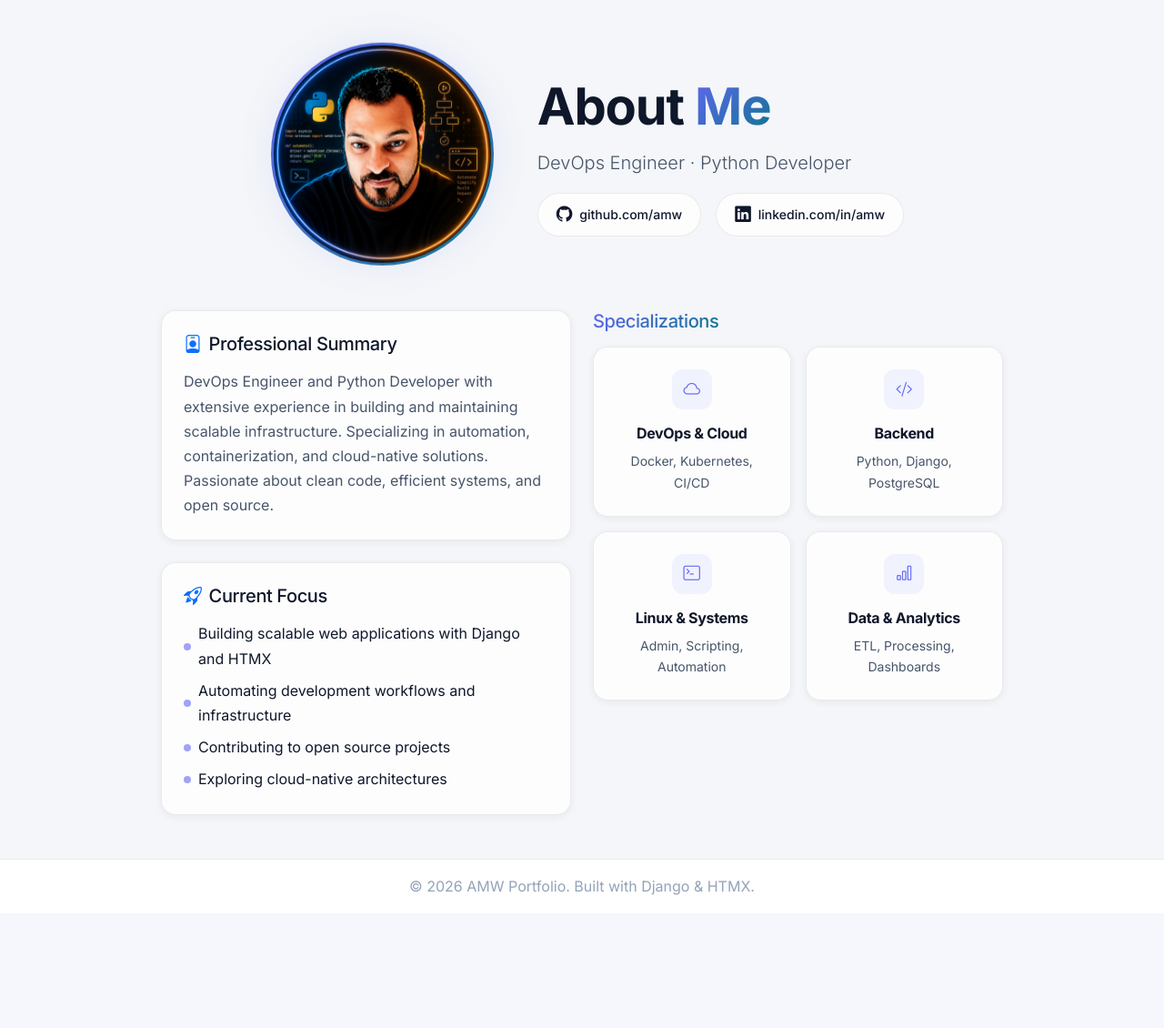
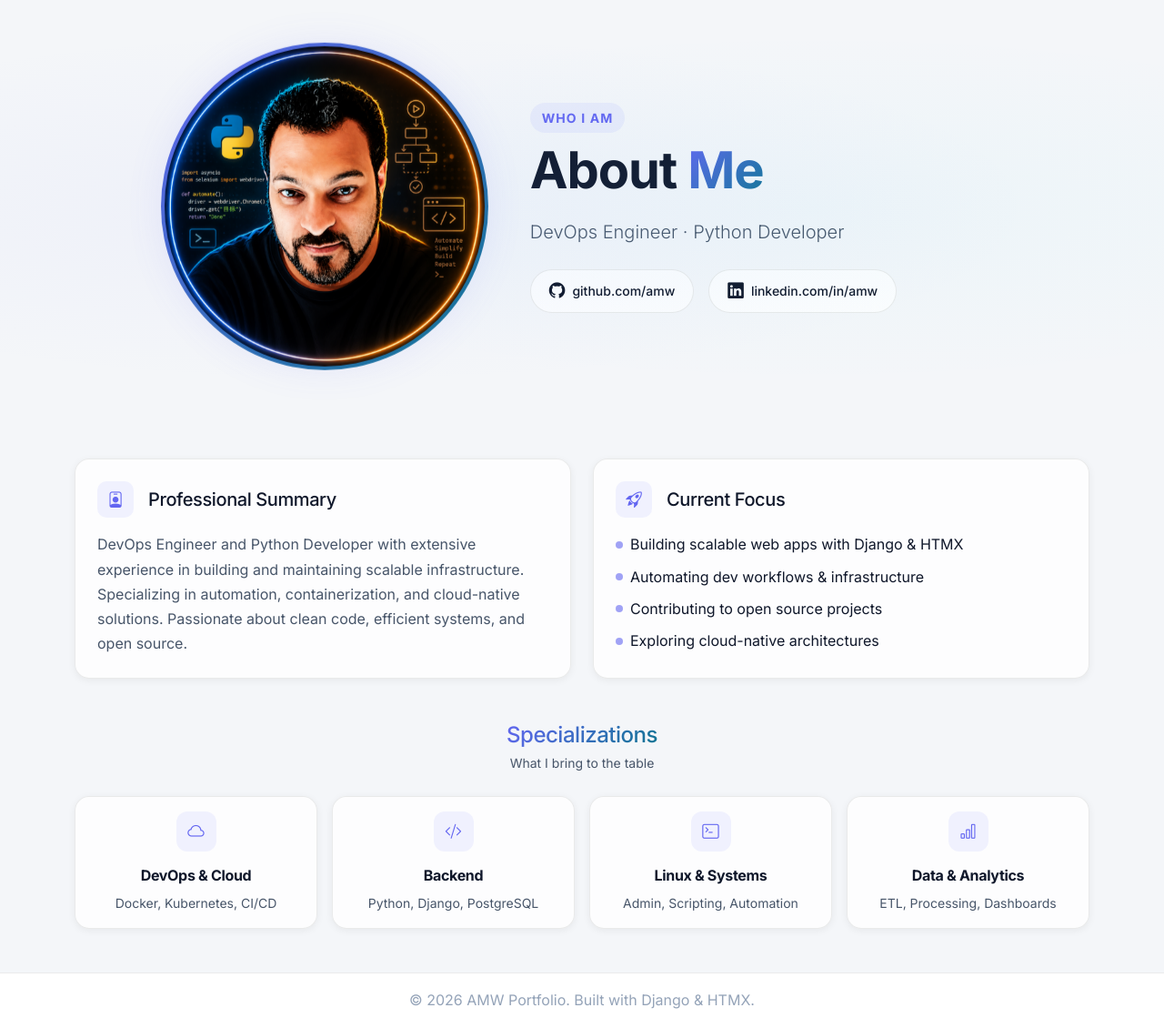
Before and after one commit to AMW-Web-Dev/AMW-ShowCases, a Django app: page /about/ in a window 1280 px wide. Shown: the part 70-1200 px from the top of the page at 91% size. Before the commit the page ends 1054 px from the top, so only its background shows below. Run offline with Django 5.2, Linux system fonts and the light colour scheme; data comes from the database, SQL or seed files in the repository; some libraries are stand-ins or nearby versions.

Commit message:
Complete about page redesign — banner + content cards
New layout:

- Top banner with subtle gradient glow background

  - 'Who I Am' badge, 360px avatar ring, heading, social tags on the right

- Below banner: Professional Summary + Current Focus as side-by-side cards with section icons

- Below: centered Specializations 4-col grid

Ultraworked with [Sisyphus](https://github.com/code-yeongyu/oh-my-openagent)

Co-authored-by: Sisyphus <clio-agent@sisyphuslabs.ai>

```diff
--- a/static/css/custom.css
+++ b/static/css/custom.css
@@ -683,6 +683,72 @@ section {
   opacity: 0.6;
 }
 
+/* ─── About Page ─── */
+.about-banner {
+  position: relative;
+  overflow: hidden;
+}
+
+.about-banner::before {
+  content: '';
+  position: absolute;
+  inset: 0;
+  background: radial-gradient(ellipse at 30% 50%, rgba(129, 140, 248, 0.06) 0%, transparent 60%),
+              radial-gradient(ellipse at 70% 50%, rgba(34, 211, 238, 0.04) 0%, transparent 60%);
+  pointer-events: none;
+}
+
+.about-avatar-ring {
+  width: 360px;
+  height: 360px;
+  border-radius: 50%;
+  background: var(--gradient-primary);
+  padding: 4px;
+  box-shadow: var(--glow-indigo);
+  animation: float 6s ease-in-out infinite;
+  margin: 0 auto;
+}
+
+.about-avatar-ring img {
+  width: 100%;
+  height: 100%;
+  border-radius: 50%;
+  object-fit: cover;
+  display: block;
+}
+
+.about-badge {
+  display: inline-flex;
+  align-items: center;
+  gap: 0.4rem;
+  padding: 0.3rem 0.8rem;
+  border-radius: 100px;
+  background: rgba(129, 140, 248, 0.1);
+  color: var(--accent-indigo);
+  letter-spacing: 0.08em;
+}
+
+.about-section-icon {
+  width: 40px;
+  height: 40px;
+  border-radius: 10px;
+  display: inline-flex;
+  align-items: center;
+  justify-content: center;
+  font-size: 1.1rem;
+  flex-shrink: 0;
+  background: rgba(129, 140, 248, 0.1);
+  color: var(--accent-indigo);
+}
+
+/* Responsive avatar */
+@media (max-width: 575.98px) {
+  .about-avatar-ring {
+    width: min(260px, 80vw);
+    height: min(260px, 80vw);
+  }
+}
+
 /* ─── Project Cards ─── */
 .project-card .card-footer {
   display: flex;
--- a/templates/core/about.html
+++ b/templates/core/about.html
@@ -4,22 +4,25 @@
 {% block title %}About — AMW Portfolio{% endblock %}
 
 {% block content %}
+
+{# ─── Profile Banner ─── #}
+<div class="about-banner">
     <div class="container py-5">
-
-    {# Profile Header — image left, text right, centered as one block #}
-    <div class="row justify-content-center mb-5 reveal">
-        <div class="col-xl-9 col-xxl-8">
-            <div class="row g-5 align-items-stretch justify-content-center">
-                <div class="col-sm-8 col-md-5 col-lg-4">
-                    <div class="avatar-ring mx-auto" style="width: min(360px, 100%); height: auto; aspect-ratio: 1;">
+        <div class="row justify-content-center">
+            <div class="col-lg-10">
+                <div class="row align-items-center g-5">
+                    <div class="col-md-5 text-center">
+                        <div class="about-avatar-wrap">
+                            <div class="about-avatar-ring">
                                 <img src="{% static 'images/Avatar_Python_Dev_512.png' %}" alt="AMW Avatar">
                             </div>
                         </div>
-                <div class="col-sm-10 col-md-7 col-lg-6 d-flex ps-lg-4">
-                    <div class="d-flex flex-column justify-content-center py-md-3 text-center text-md-start">
-                        <h1 class="mb-2">About <span class="gradient-text">Me</span></h1>
-                        <p class="text-secondary lead mb-3">DevOps Engineer &middot; Python Developer</p>
-                        <div class="d-flex gap-3 justify-content-center justify-content-md-start">
+                    </div>
+                    <div class="col-md-7">
+                        <p class="about-badge text-uppercase small fw-bold mb-2">Who I Am</p>
+                        <h1 class="display-4 fw-bold mb-3">About <span class="gradient-text">Me</span></h1>
+                        <p class="lead text-secondary mb-4">DevOps Engineer &middot; Python Developer</p>
+                        <div class="d-flex gap-3">
                             <a href="https://github.com/amw" class="social-link-tag" target="_blank" rel="noopener">
                                 <i class="bi bi-github"></i>
                                 <span>github.com/amw</span>
@@ -34,16 +37,21 @@
             </div>
         </div>
     </div>
+</div>
 
-    {# Main Content — centered #}
-    <div class="row justify-content-center g-4">
+{# ─── Content ─── #}
+<div class="container py-5">
 
-        {# Left Column #}
-        <div class="col-lg-5 d-flex flex-column gap-4">
-
-            {# Professional Summary #}
-            <div class="card p-4 reveal">
-                <h2 class="h5 mb-3"><i class="bi bi-person-badge me-2 text-primary"></i>Professional Summary</h2>
+    {# Summary + Current Focus side by side #}
+    <div class="row g-4 mb-5">
+        <div class="col-md-6">
+            <div class="card p-4 h-100 reveal">
+                <div class="d-flex align-items-center gap-3 mb-3">
+                    <span class="about-section-icon">
+                        <i class="bi bi-person-badge"></i>
+                    </span>
+                    <h2 class="h5 mb-0">Professional Summary</h2>
+                </div>
                 <p class="text-secondary mb-0">
                     DevOps Engineer and Python Developer with extensive experience in
                     building and maintaining scalable infrastructure. Specializing in
@@ -51,44 +59,48 @@
                     Passionate about clean code, efficient systems, and open source.
                 </p>
             </div>
-
-            {# Current Focus #}
-            <div class="card p-4 reveal">
-                <h2 class="h5 mb-3"><i class="bi bi-rocket-takeoff me-2 text-primary"></i>Current Focus</h2>
+        </div>
+        <div class="col-md-6">
+            <div class="card p-4 h-100 reveal">
+                <div class="d-flex align-items-center gap-3 mb-3">
+                    <span class="about-section-icon">
+                        <i class="bi bi-rocket-takeoff"></i>
+                    </span>
+                    <h2 class="h5 mb-0">Current Focus</h2>
+                </div>
                 <ul class="list-unstyled mb-0">
-                    <li class="mb-2 d-flex align-items-center gap-2">
+                    <li class="d-flex align-items-center gap-2 mb-2">
                         <span class="focus-dot"></span>
-                        Building scalable web applications with Django and HTMX
+                        Building scalable web apps with Django &amp; HTMX
                     </li>
-                    <li class="mb-2 d-flex align-items-center gap-2">
+                    <li class="d-flex align-items-center gap-2 mb-2">
                         <span class="focus-dot"></span>
-                        Automating development workflows and infrastructure
+                        Automating dev workflows &amp; infrastructure
                     </li>
-                    <li class="mb-2 d-flex align-items-center gap-2">
+                    <li class="d-flex align-items-center gap-2 mb-2">
                         <span class="focus-dot"></span>
                         Contributing to open source projects
                     </li>
-                    <li class="mb-0 d-flex align-items-center gap-2">
+                    <li class="d-flex align-items-center gap-2">
                         <span class="focus-dot"></span>
                         Exploring cloud-native architectures
                     </li>
                 </ul>
             </div>
-
         </div>
-
-        {# Right Column #}
-        <div class="col-lg-5">
+    </div>
 
     {# Specializations #}
     <div class="reveal">
-                <h2 class="h5 mb-3 text-center text-lg-start">
+        <div class="text-center mb-4">
+            <h2 class="h4 mb-1">
                 <span class="gradient-text">Specializations</span>
             </h2>
-                <div class="row g-3">
-                    <div class="col-6">
-                        <div class="card h-100 text-center">
-                            <div class="card-body">
+            <p class="text-secondary small">What I bring to the table</p>
+        </div>
+        <div class="row g-3 justify-content-center">
+            <div class="col-6 col-md-3">
+                <div class="card h-100 text-center p-3">
                     <div class="contact-icon mx-auto mb-3">
                         <i class="bi bi-cloud"></i>
                     </div>
@@ -96,10 +108,8 @@
                     <p class="small text-secondary mb-0">Docker, Kubernetes, CI/CD</p>
                 </div>
             </div>
-                    </div>
-                    <div class="col-6">
-                        <div class="card h-100 text-center">
-                            <div class="card-body">
+            <div class="col-6 col-md-3">
+                <div class="card h-100 text-center p-3">
                     <div class="contact-icon mx-auto mb-3">
                         <i class="bi bi-code-slash"></i>
                     </div>
@@ -107,10 +117,8 @@
                     <p class="small text-secondary mb-0">Python, Django, PostgreSQL</p>
                 </div>
             </div>
-                    </div>
-                    <div class="col-6">
-                        <div class="card h-100 text-center">
-                            <div class="card-body">
+            <div class="col-6 col-md-3">
+                <div class="card h-100 text-center p-3">
                     <div class="contact-icon mx-auto mb-3">
                         <i class="bi bi-terminal"></i>
                     </div>
@@ -118,10 +126,8 @@
                     <p class="small text-secondary mb-0">Admin, Scripting, Automation</p>
                 </div>
             </div>
-                    </div>
-                    <div class="col-6">
-                        <div class="card h-100 text-center">
-                            <div class="card-body">
+            <div class="col-6 col-md-3">
+                <div class="card h-100 text-center p-3">
                     <div class="contact-icon mx-auto mb-3">
                         <i class="bi bi-bar-chart"></i>
                     </div>
@@ -131,10 +137,6 @@
             </div>
         </div>
     </div>
-            </div>
-
-        </div>
-    </div>
 
 </div>
 {% endblock %}
```
Lines whose indentation alone changed are shown as unchanged.
